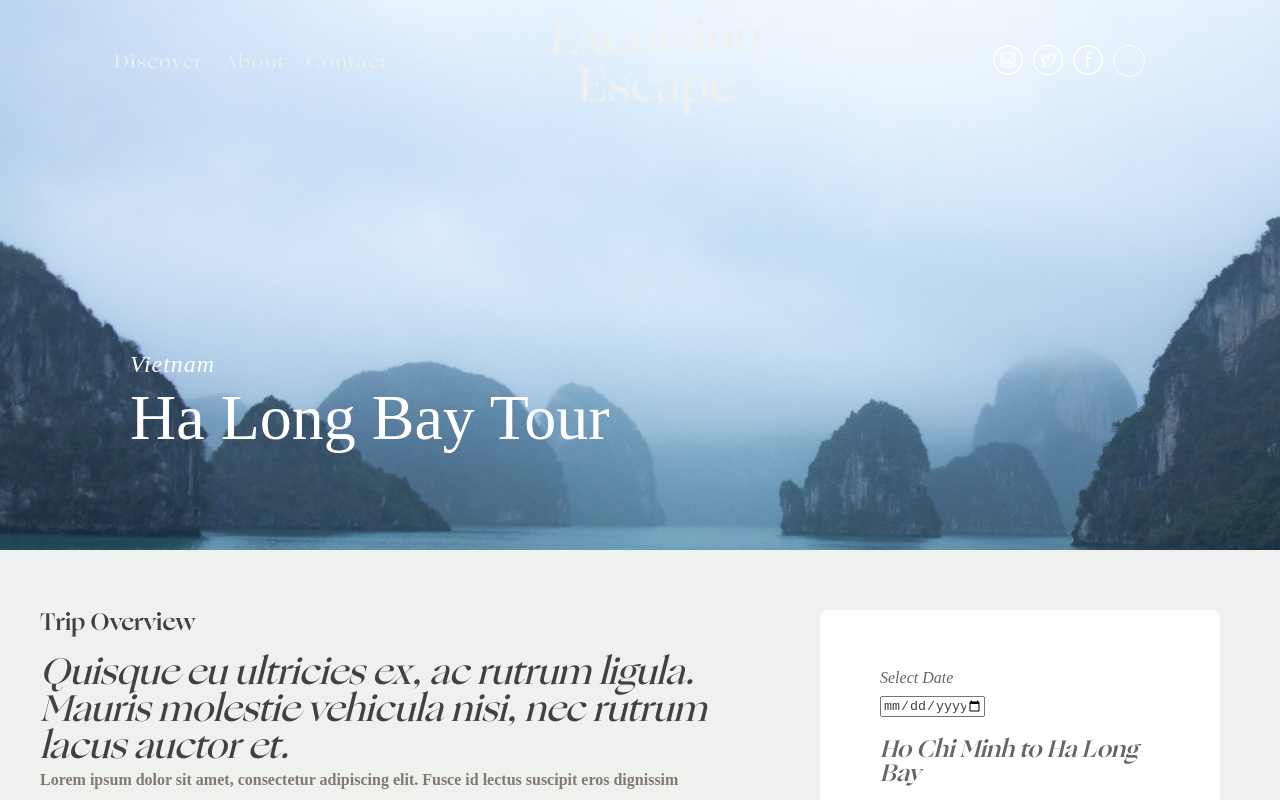
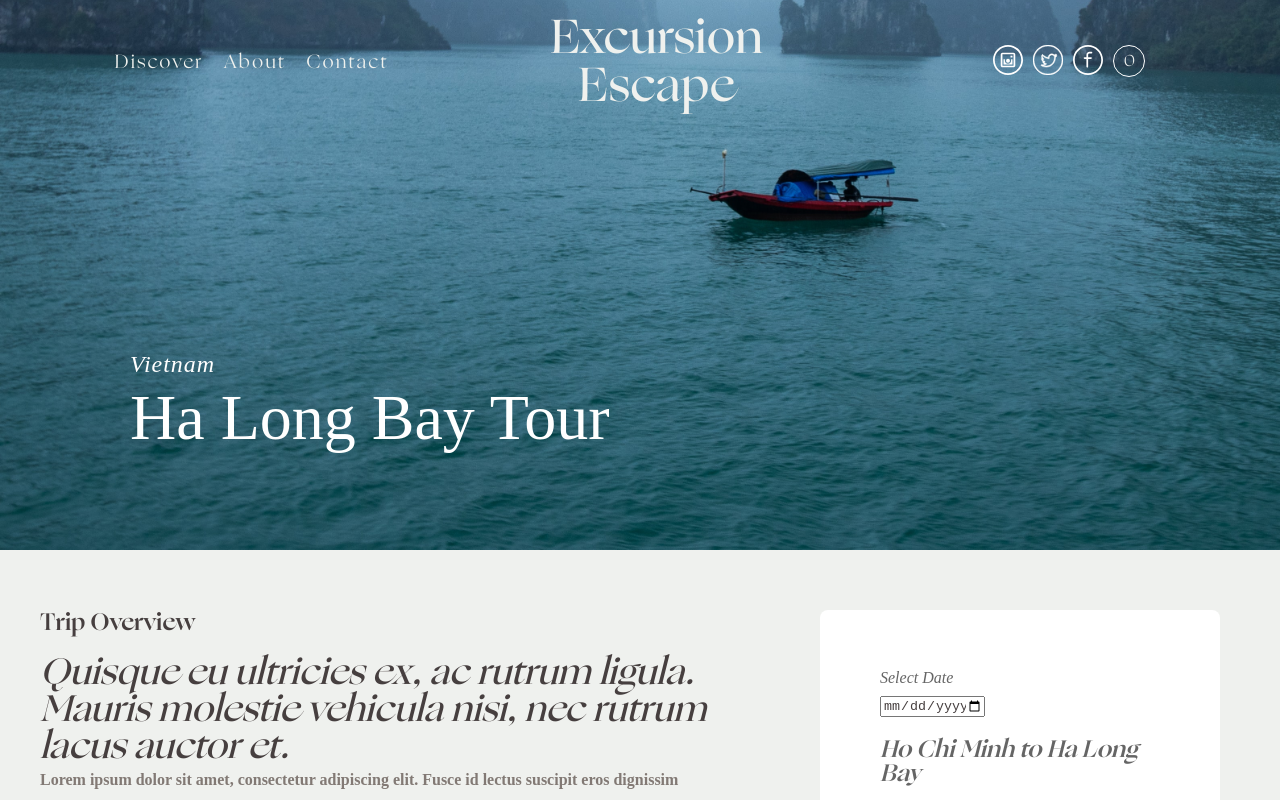
Before and after one commit to sophlanz/ecommerce-travel, a React (Create React App) app: page /trips/ha-long-bay-tour in a window 1280 px wide. Shown: the top 800 px of the page. Built offline with nearby package versions, Linux system fonts and the light colour scheme.

Commit message:
package.json changes for gh pages

```diff
--- a/src/components/TripLayout.js
+++ b/src/components/TripLayout.js
@@ -19,6 +19,7 @@ originDestination = "from here to there",
 imageUrl="url",
 rating="1/5",
 price = "price",
+position="bottom"
 }) => {
     //change price to number for calculation
     let priceNum = Number(price)
@@ -63,7 +64,7 @@ price = "price",
     return(
         <div>
             <NavBar />
-            <div class="headerTrip" style ={{backgroundImage : `url(${background})`}}>
+            <div class="headerTrip" style ={{backgroundImage : `url(${background})`, backgroundPosition:`${position}`}}>
                 <div class="titles">
                     <p class="countryTrip">{country}</p>
                     <p class = "titleTrip">{title}</p>
--- a/src/components/excursions/ElephantAdenture.js
+++ b/src/components/excursions/ElephantAdenture.js
@@ -13,6 +13,7 @@ rating  ="1/5"
 price="100"
 id={uniqid()}
 originDestination="Chiang Mai to Mae Ping"
+position="center"
 foodIncluded= "Food Included" background = {image} imageUrl='elephant' />
         </div>
     )
--- a/src/components/excursions/HaGiangLoop.js
+++ b/src/components/excursions/HaGiangLoop.js
@@ -11,7 +11,7 @@ overview="Lorem ipsum dolor sit amet, consectetur adipiscing elit. Fusce id lect
 transportType ="Bus"
 rating  ="3/5"
 price="150"
-
+position="center"
 originDestination="Hà Giang to Dong Van"
 foodIncluded= "Food Not Included" background = {image} imageUrl='loop' />
         </div>
--- a/src/components/excursions/MarketTour.js
+++ b/src/components/excursions/MarketTour.js
@@ -11,6 +11,7 @@ overview="Lorem ipsum dolor sit amet, consectetur adipiscing elit. Fusce id lect
 transportType ="Walking"
 rating  ="1/5"
 price="40"
+position="center"
 originDestination="Bangkok to Local Market"
 foodIncluded= "Food Included" background = {image} imageUrl='market' />
         </div>
--- a/src/components/excursions/ScubaDiving.js
+++ b/src/components/excursions/ScubaDiving.js
@@ -10,6 +10,7 @@ overview="Lorem ipsum dolor sit amet, consectetur adipiscing elit. Fusce id lect
 transportType ="Boat"
 rating  ="4/5"
 price="110"
+position="top"
 originDestination="West Papua to Raja Ampat"
 foodIncluded= "Food Not Included" background = {image} imageUrl='rajaampat' />
         </div>
--- a/src/components/excursions/TempleTour.js
+++ b/src/components/excursions/TempleTour.js
@@ -11,6 +11,7 @@ overview="Lorem ipsum dolor sit amet, consectetur adipiscing elit. Fusce id lect
 transportType ="Bus"
 rating  ="1/5"
 price="30"
+position="top"
 originDestination="Chiang Mai to Chaing Rai"
 foodIncluded= "Food Not Included" background = {image} imageUrl='temple' />
         </div>
--- a/src/sass/layout/Header.scss
+++ b/src/sass/layout/Header.scss
@@ -57,4 +57,5 @@
     flex-direction:column;
     gap:40px;
     justify-content:flex-end;
+
 }
--- a/src/sass/layout/Navbar.scss
+++ b/src/sass/layout/Navbar.scss
@@ -47,6 +47,7 @@
 #bagContainer {
     display:flex;
     align-items:center;
+    justify-content:center;
     gap:5px;
 }
 #leftNav {
```
Also changed, not shown: package.json (+6 -1 lines), 1 other file (tests, documents, lock files or other folders).
